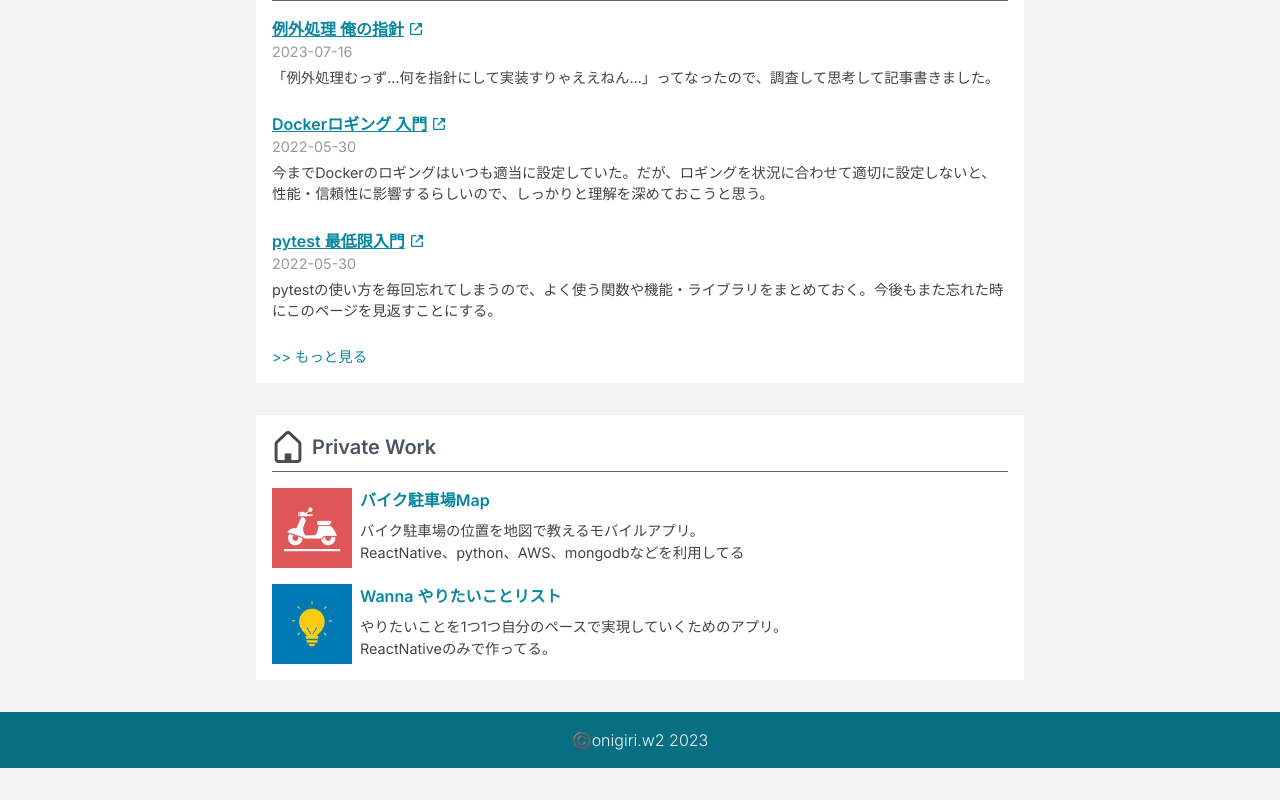
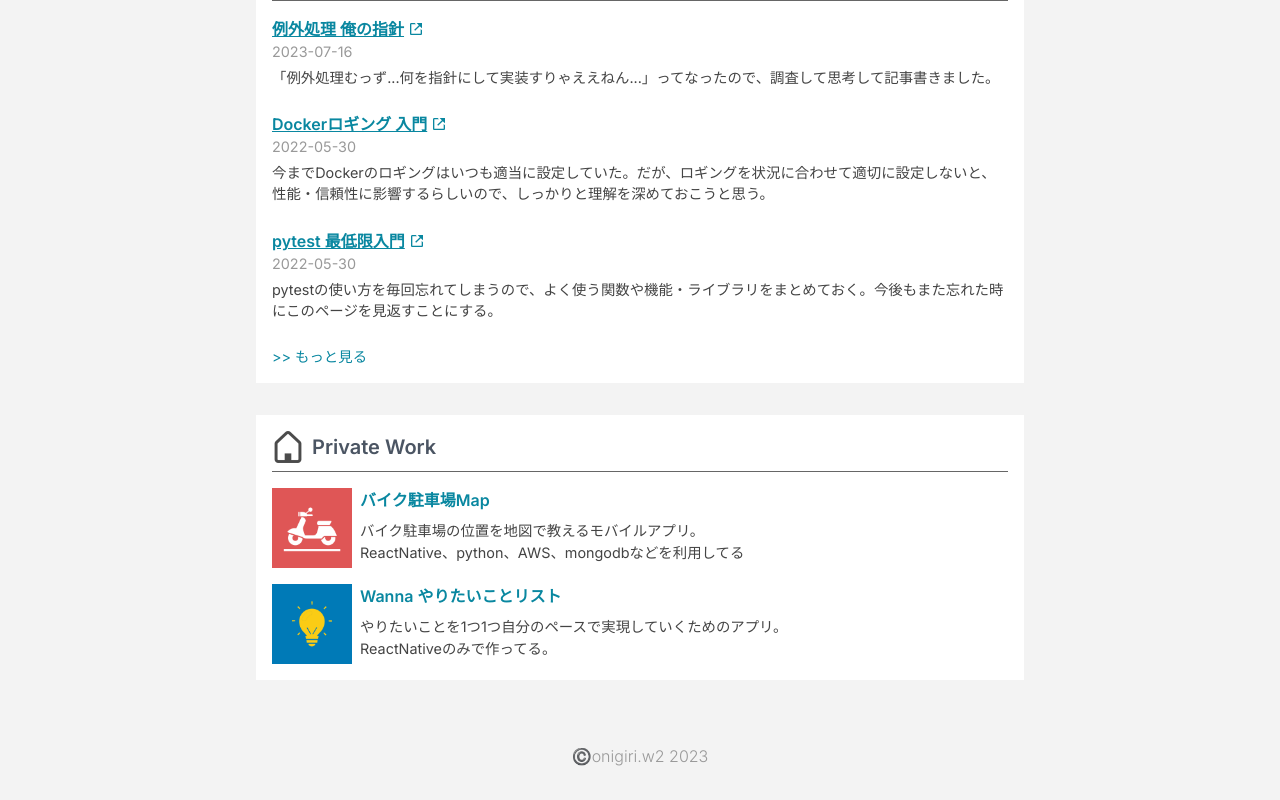
Before and after one commit to onigiri-w2/onigiri-w2-hp, a Next.js app: page / in a window 1280 px wide. Shown: the part 499-1299 px from the top of the page. Before the commit the page ends 1267 px from the top, so only its background shows below. Built offline with nearby package versions, Linux system fonts and the light colour scheme.

Commit message:
[mod] footerの背景色を無くした

```diff
--- a/src/components/elements/Footer/index.tsx
+++ b/src/components/elements/Footer/index.tsx
@@ -2,8 +2,10 @@ import React from "react";
 
 export const Footer = () => {
   return (
-    <div className="flex justify-center bg-primary-800 py-4">
-      <span className="font-light text-gray-100">©️onigiri.w2 2023</span>
+    <div className="flex justify-center py-8">
+      <span className="font-light text-base-color-very-light">
+        ©️onigiri.w2 2023
+      </span>
     </div>
   );
 };
```
